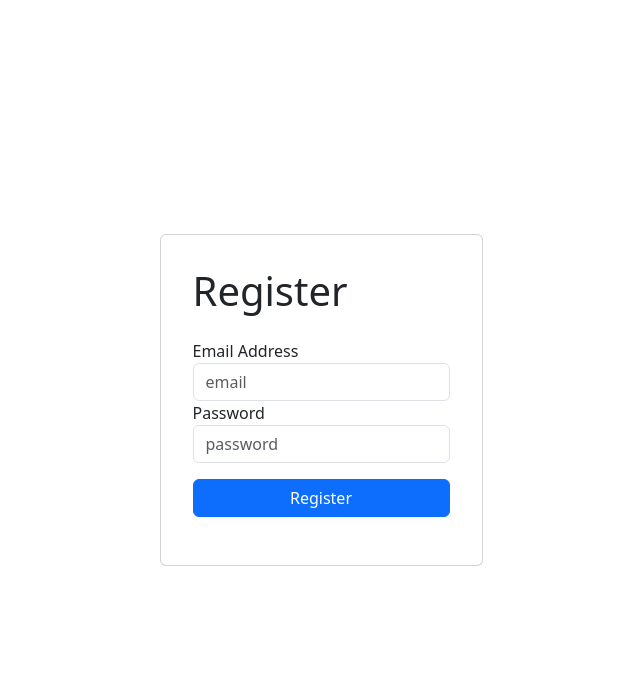
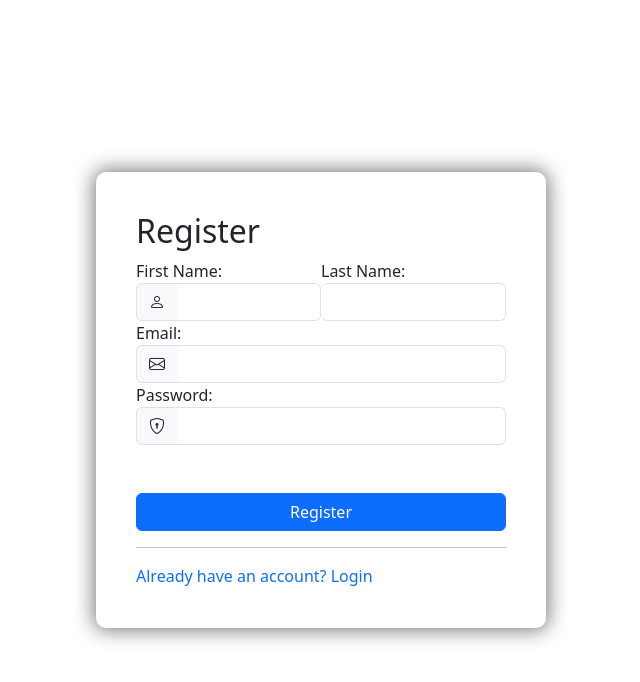
Before and after one commit to RatRyan/Mal-Wares, a Vue app in the folder client/: page /register in a window 1280 px wide. Shown: the top 682 px of the page, without its empty margins (319-959 px from the left). Built offline with nearby package versions, Linux system fonts and the light colour scheme.

Commit message:
reworked login/register

```diff
--- a/client/package.json
+++ b/client/package.json
@@ -10,6 +10,7 @@
   },
   "dependencies": {
     "bootstrap": "^5.3.1",
+    "bootstrap-icons": "^1.10.5",
     "vue": "^3.3.4",
     "vue-router": "^4.2.4"
   },
--- a/client/src/main.js
+++ b/client/src/main.js
@@ -1,5 +1,6 @@
 import { createApp } from "vue";
 import 'bootstrap/dist/css/bootstrap.css'
+import 'bootstrap-icons/font/bootstrap-icons.css'
 import App from "./App.vue";
 import router from "./router";
 
--- a/client/src/views/LoginView.vue
+++ b/client/src/views/LoginView.vue
@@ -1,34 +1,49 @@
 <template>
-  <div
-    class="d-flex flex-column min-vh-100 justify-content-center align-items-center"
-  >
-    <div class="card d-flex flex-column justify-content-center">
-      <h1>Login</h1>
-      <form class="d-flex flex-column mt-3">
-        <label for="email">Email Address</label>
-        <input
-          class="form-control"
-          type="email"
-          id="email"
-          placeholder="email"
-          required
-        />
-        <label for="password">Password</label>
-        <input
-          class="form-control"
-          type="password"
-          id="password"
-          placeholder="password"
-          required
-        />
-        <button class="btn btn-primary mt-3 mb-3" type="button">Login</button>
+  <div class="d-flex flex-column justify-content-center min-vh-100">
+    <div class="login-form container bg-white">
+      <form class="d-flex flex-column">
+        <h2>Login</h2>
+        <label>Email:</label>
+        <div class="input-group">
+          <span class="input-group-text">
+            <i class="bi bi-envelope" />
+          </span>
+          <input class="form-control border-start-0" type="email" id="email" />
+        </div>
+        <label>Password:</label>
+        <div class="input-group">
+          <span class="input-group-text"
+            ><i class="bi bi-shield-lock"></i
+          ></span>
+          <input
+            class="form-control border-start-0"
+            type="password"
+            id="password"
+          />
+        </div>
+        <button class="btn btn-primary mt-5">Login</button>
+        <hr>
+        <RouterLink to="/register">Create an account</RouterLink>
       </form>
     </div>
   </div>
 </template>
 
+<script setup>
+import { RouterLink } from "vue-router";
+</script>
+
 <style scoped>
-.card {
-  padding: 2rem;
+.login-form {
+  max-width: 450px;
+  padding: 40px;
+  border-radius: 10px;
+  box-shadow: 0px 0px 20px 2px rgb(118, 118, 118);
+}
+a {
+  text-decoration: none;
+}
+h2:hover {
+  color: blue;
 }
 </style>
--- a/client/src/views/RegisterView.vue
+++ b/client/src/views/RegisterView.vue
@@ -1,34 +1,75 @@
 <template>
-  <div
-    class="d-flex flex-column min-vh-100 justify-content-center align-items-center"
-  >
-    <div class="card d-flex flex-column justify-content-center">
-      <h1>Register</h1>
-      <form class="d-flex flex-column mt-3">
-        <label for="email">Email Address</label>
+  <div class="d-flex flex-column justify-content-center min-vh-100">
+    <div class="login-form container bg-white">
+      <form class="d-flex flex-column">
+        <h2>Register</h2>
+        <div class="d-flex">
+          <div class="name-field">
+            <label>First Name:</label>
+            <div class="input-group">
+              <span class="input-group-text">
+                <i class="bi bi-person" />
+              </span>
+              <br />
               <input
-          class="form-control"
+                class="form-control border-start-0"
                 type="email"
                 id="email"
-          placeholder="email"
-          required
               />
-        <label for="password">Password</label>
+            </div>
+          </div>
+          <div class="name-field mr-1">
+            <label>Last Name:</label>
             <input
-          class="form-control"
+              class="form-control border-start-0"
+              type="email"
+              id="email"
+            />
+          </div>
+        </div>
+        <label>Email:</label>
+        <div class="input-group">
+          <span class="input-group-text">
+            <i class="bi bi-envelope" />
+          </span>
+          <input class="form-control border-start-0" type="email" id="email" />
+        </div>
+        <label>Password:</label>
+        <div class="input-group">
+          <span class="input-group-text"
+            ><i class="bi bi-shield-lock"></i
+          ></span>
+          <input
+            class="form-control border-start-0"
             type="password"
             id="password"
-          placeholder="password"
-          required
           />
-        <button class="btn btn-primary mt-3 mb-3" type="button">Register</button>
+        </div>
+        <button class="btn btn-primary mt-5">Register</button>
+        <hr>
+        <div class="d-flex">
+          <RouterLink to="/login">Already have an account? Login</RouterLink>
+        </div>
       </form>
     </div>
   </div>
 </template>
 
+<script setup>
+import { RouterLink } from "vue-router";
+</script>
+
 <style scoped>
-.card {
-  padding: 2rem;
+.name-field {
+  width: 50%;
+}
+.login-form {
+  max-width: 450px;
+  padding: 40px;
+  border-radius: 10px;
+  box-shadow: 0px 0px 20px 2px rgb(118, 118, 118);
+}
+a {
+  text-decoration: none;
 }
 </style>
```
Also changed, not shown: 1 other file (tests, documents, lock files or other folders). Lines whose indentation alone changed are shown as unchanged.
